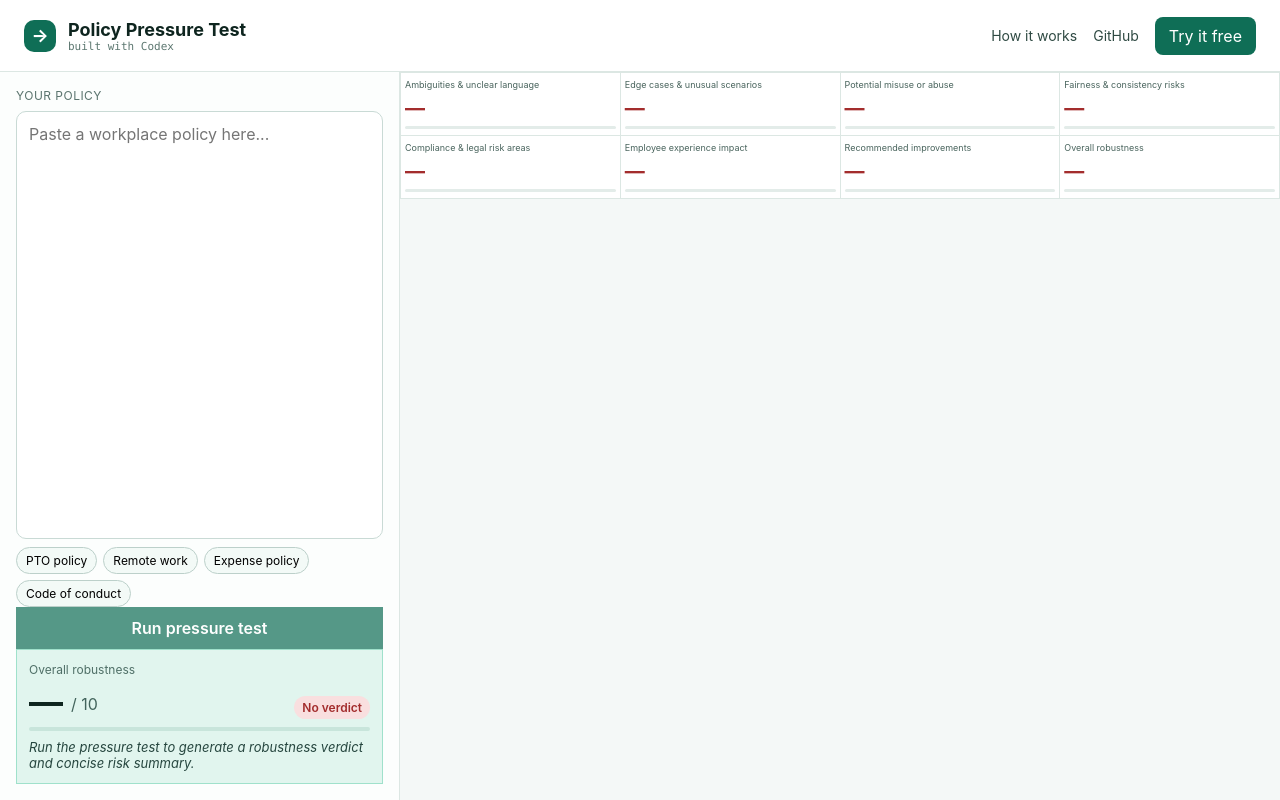
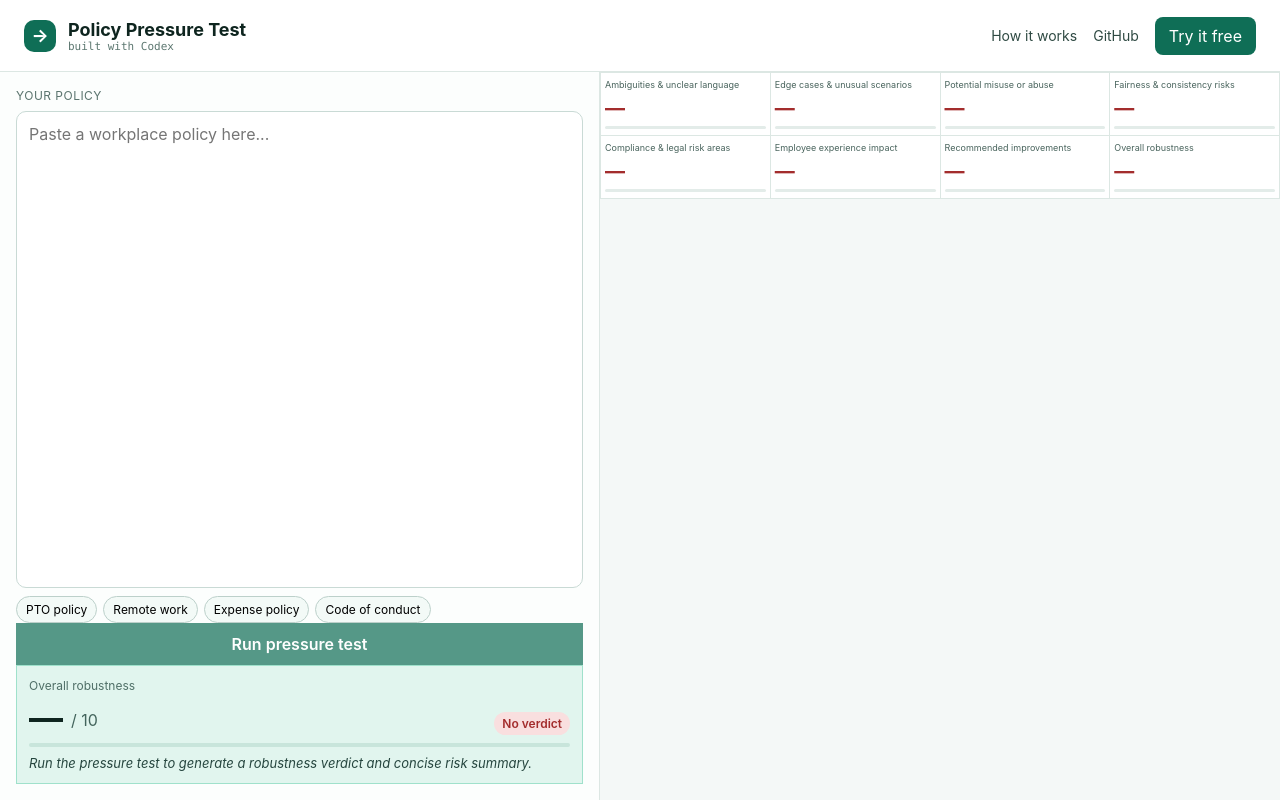
Before and after one commit to benjaparke/policy_pressuretest, a React (Vite) app: page / in a window 1280 px wide. Built offline with nearby package versions, Linux system fonts and the light colour scheme.

Commit message:
Update App.jsx

```diff
--- a/src/App.jsx
+++ b/src/App.jsx
@@ -65,7 +65,7 @@ export default function App() {
       <div className={styles.navActions}><a className={styles.navLink} href="#">How it works</a><a className={styles.navLink} href="#">GitHub</a><button className={styles.cta}>Try it free</button></div>
     </nav>
     <main className={styles.main}>
-     <section className={styles.leftPanel} style={{width: '400px', minWidth: '400px'}}>
+     <section className={styles.leftPanel}>
         <div className={styles.label}>Your policy</div>
         <textarea className={styles.textarea} value={policy} onChange={(e)=>setPolicy(e.target.value)} placeholder="Paste a workplace policy here..."/>
         <div className={styles.footerStack}>
```
